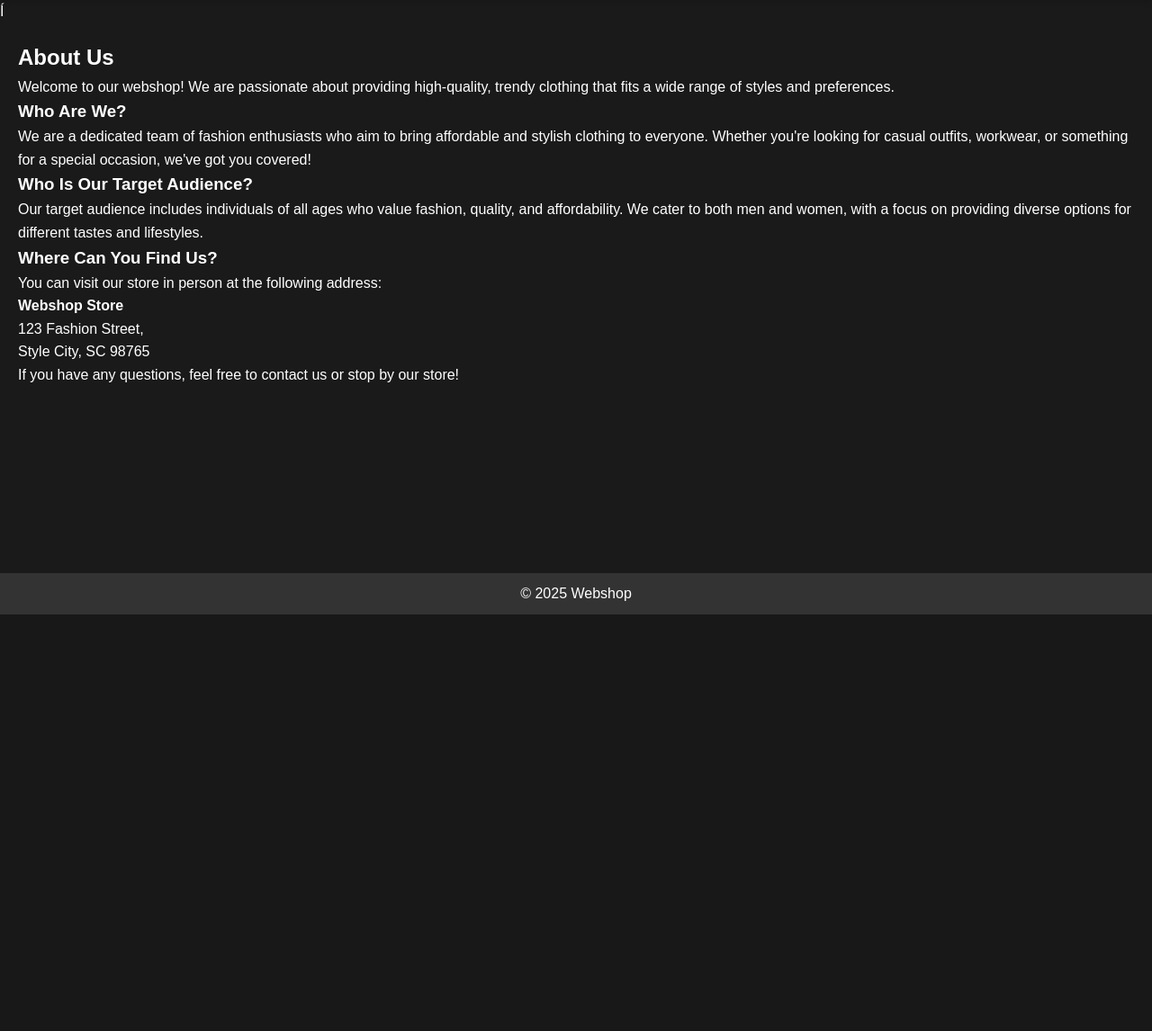
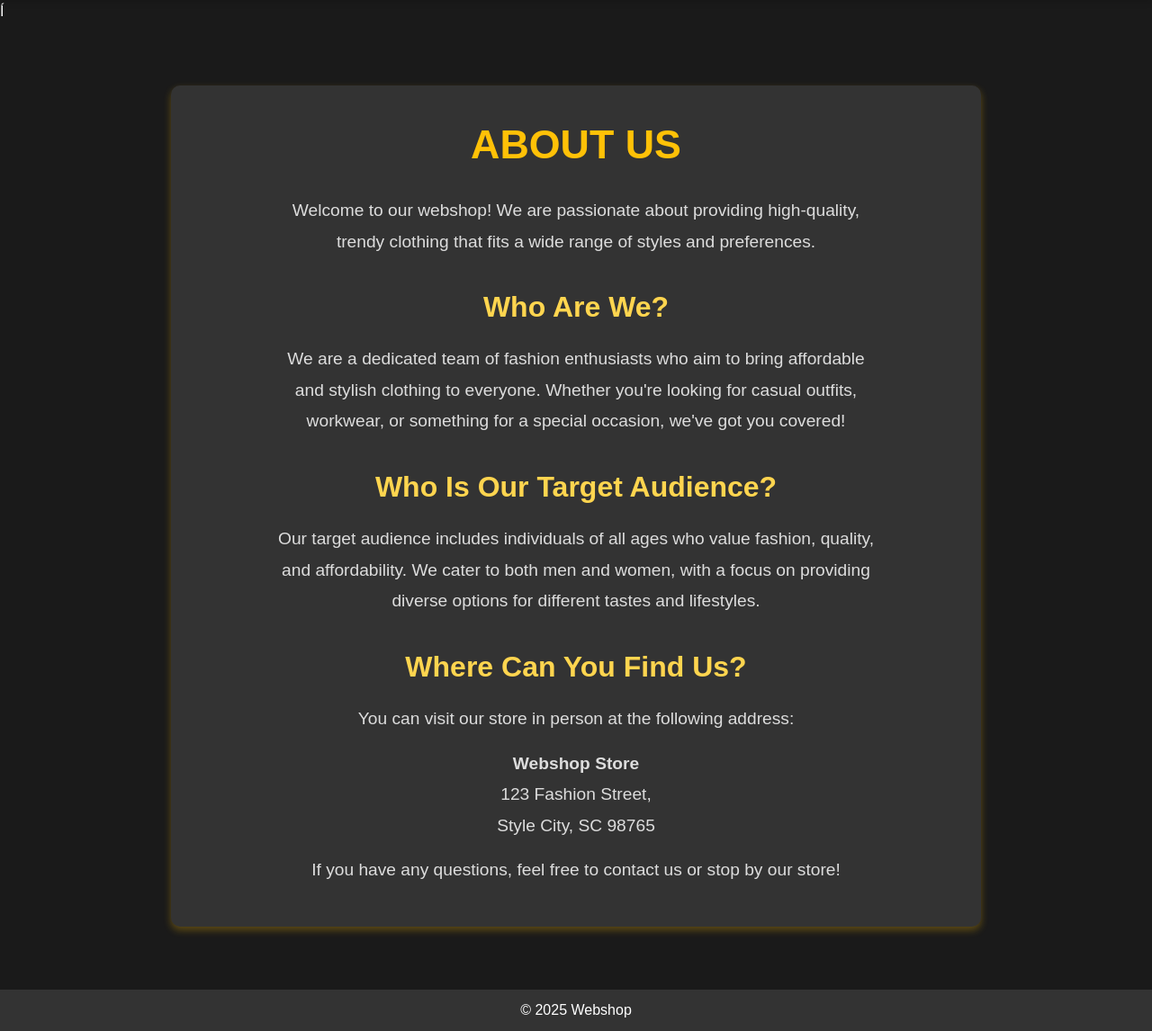
Before and after one commit to ZeljenkaMilan/vizsgaremek, a PHP site: page /about.php in a window 1280 px wide. Shown: the part 117-1263 px from the top of the page at 90% size. Before the commit the page ends 800 px from the top, so only its background shows below. Run offline with PHP 8.4, Linux system fonts and the light colour scheme; data that the repository does not hold is empty.

Commit message:
Update style.css

```diff
--- a/vizsgaremek/css/style.css
+++ b/vizsgaremek/css/style.css
@@ -199,3 +199,78 @@ footer {
     color: #fff;
     padding: 10px;
 }
+
+#about {
+    max-width: 900px;
+    margin: 50px auto;
+    padding: 30px;
+    background-color: #333;
+    border-radius: 10px;
+    box-shadow: 0 4px 8px rgba(255, 193, 7, 0.3);
+    text-align: center;
+    color: #ddd;
+}
+
+#about h2 {
+    font-size: 2.8rem;
+    color: #ffc107;
+    margin-bottom: 20px;
+    text-transform: uppercase;
+}
+
+#about h3 {
+    font-size: 2rem;
+    color: #ffd54f;
+    margin-top: 30px;
+}
+
+#about p {
+    font-size: 1.2rem;
+    line-height: 1.8;
+    max-width: 80%;
+    margin: 15px auto;
+    color: #ddd;
+}
+
+#about address {
+    font-size: 1.2rem;
+    color: #ffd54f;
+    margin-top: 20px;
+    font-style: normal;
+}
+
+#about a {
+    color: #ffc107;
+    font-weight: bold;
+    text-decoration: underline;
+}
+
+#about a:hover {
+    color: #ffd54f;
+}
+
+#about img {
+    width: 100%;
+    max-width: 300px;
+    border-radius: 10px;
+    margin: 20px 0;
+}
+
+@media (max-width: 768px) {
+    #about {
+        padding: 20px;
+    }
+
+    #about h2 {
+        font-size: 2.2rem;
+    }
+
+    #about h3 {
+        font-size: 1.6rem;
+    }
+
+    #about p {
+        font-size: 1rem;
+        max-width: 100%;
+    }
+}
```
